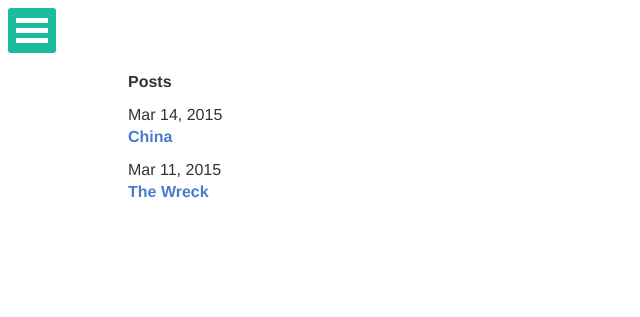
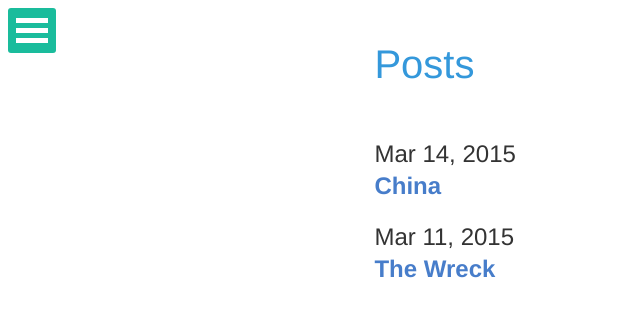
Before and after one commit to dmcbrayer/dmcbrayer.github.io, a Jekyll site: the page built from posts.html, in a window 1280 px wide. Shown: the top 317 px of the page, without its empty margins (0-640 px from the left). Built offline with Jekyll 4.4.1, drawn with Linux system fonts in a browser that asks for light colours; nearby versions of some CDN libraries.

Commit message:
embiggen font on posts.html

```diff
--- a/_sass/theme/_home.scss
+++ b/_sass/theme/_home.scss
@@ -26,6 +26,7 @@ $subheading-font-size: $h3-font-size;
 .header-group {
   text-align: center;
   margin-bottom: $pad-double;
+}
 
 .page-heading {
   font-size: $heading-font-size;
@@ -38,7 +39,7 @@ $subheading-font-size: $h3-font-size;
   font-size: $subheading-font-size;
   font-weight: normal;
 }
-}
+
 
 .home-image-wrapper {
   margin: $pad;
--- a/_sass/theme/_posts.scss
+++ b/_sass/theme/_posts.scss
@@ -16,3 +16,8 @@
     @extend %default-ol;
   }
 }
+
+.post-list {
+  margin-top: $pad-double;
+  font-size: 1.5em;
+}
--- a/posts.html
+++ b/posts.html
@@ -2,8 +2,7 @@
 layout: default
 ---
 
-<div class="home">
-
+<section class="page">
   <h1 class="page-heading">Posts</h1>
 
   <ul class="post-list">
@@ -17,6 +16,4 @@ layout: default
       </li>
     {% endfor %}
   </ul>
-
-
-</div>
+</section>
```
Lines whose indentation alone changed are shown as unchanged.
